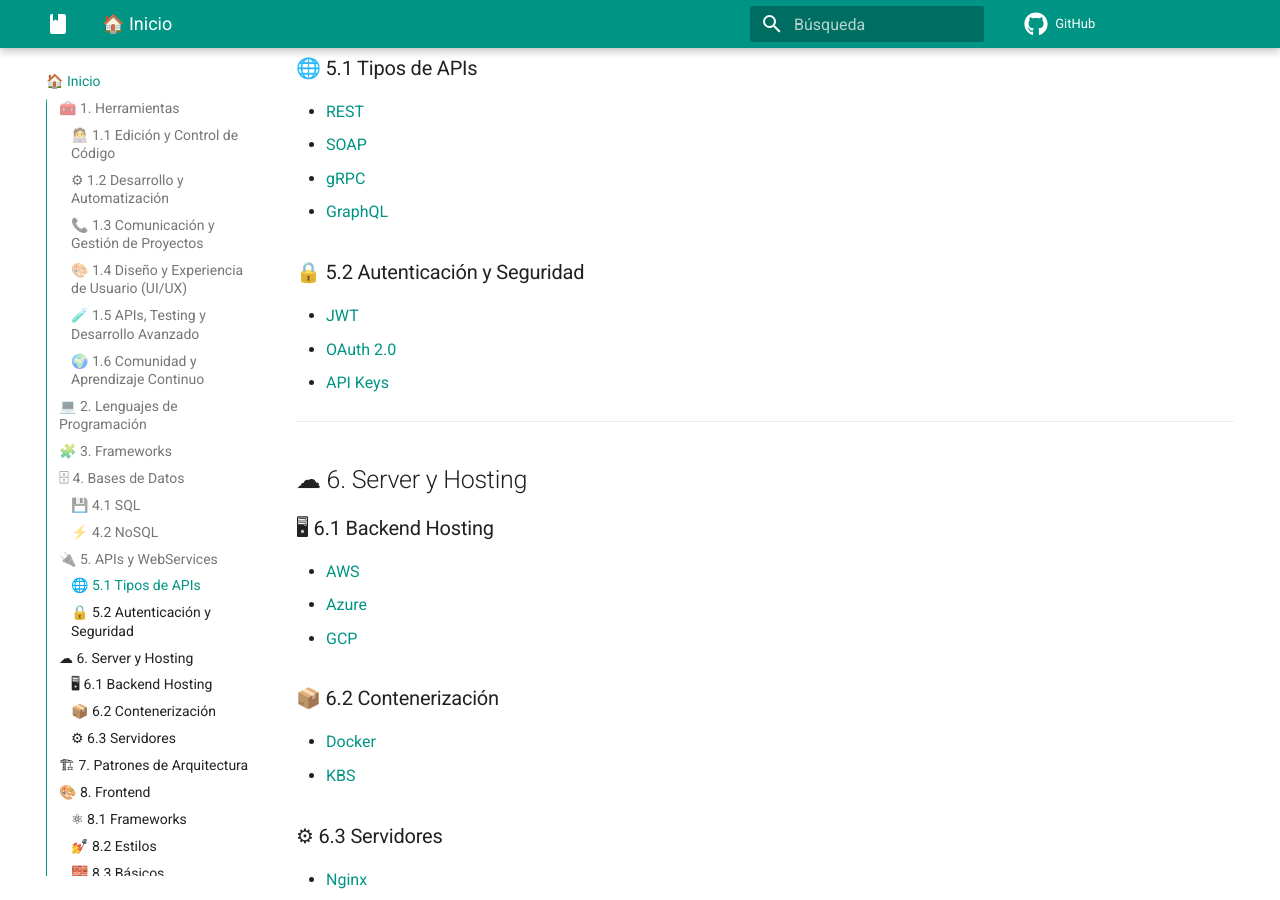
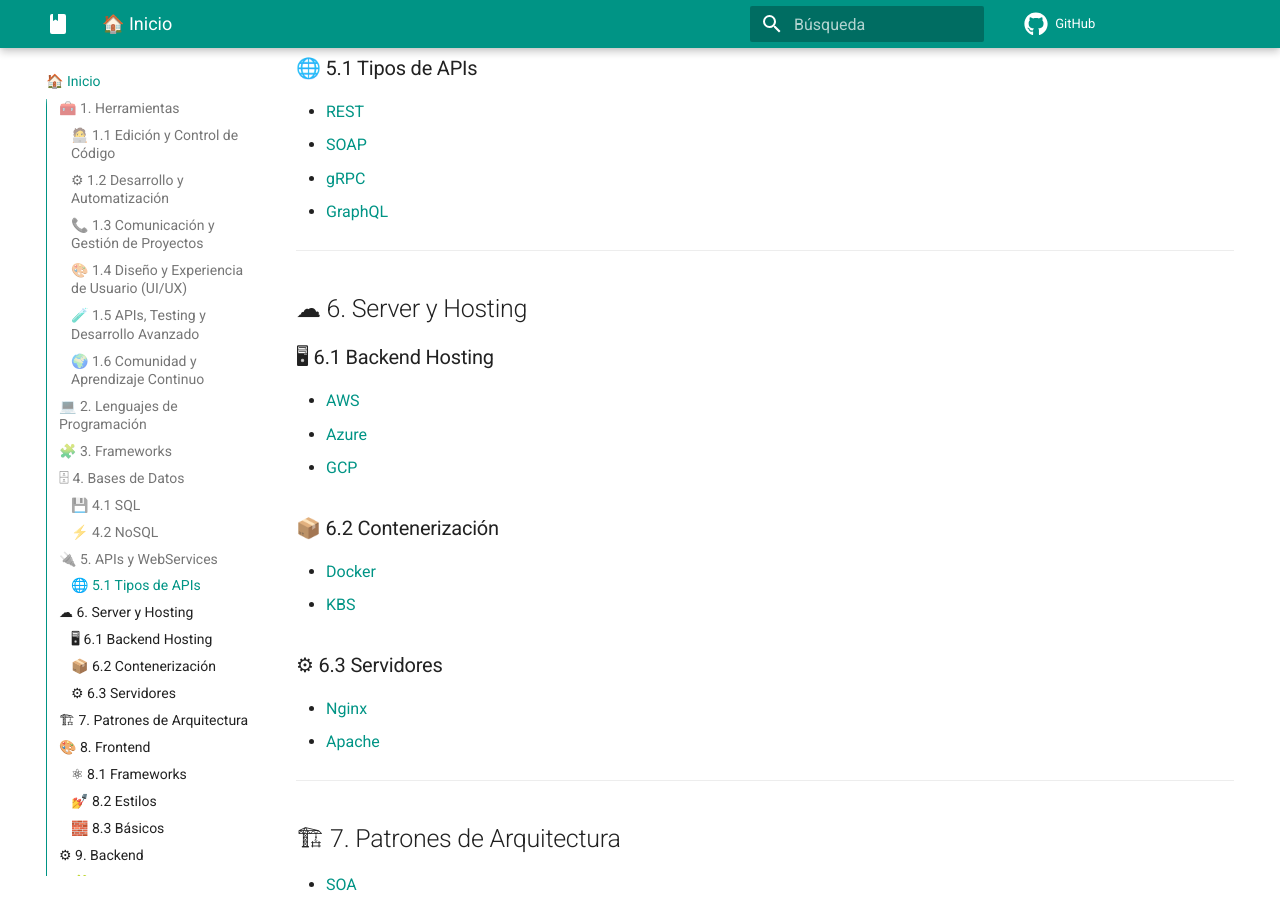
Before and after one commit to lrmilians/dev-notes-lr, an MkDocs documentation site: the page built from docs/index.md, in a window 1280 px wide and 900 px high, scrolled down 2627 px. Built offline with MkDocs 1.6.1 and Material for MkDocs 9.7.7, drawn with Linux system fonts in a browser that asks for light colours; comment, search, counter and statistics services are not loaded; part of the change alters nothing that is shown.

Commit message:
Remove deprecated API and database documentation files; update links in index and mkdocs configuration

```diff
--- a/docs/index.md
+++ b/docs/index.md
@@ -43,13 +43,13 @@ Aquí encontrarás toda la documentación estructurada para crecer como ingenier
 ---
 
 ## 💻 2. Lenguajes de Programación
-- [PHP](lenguajes/php.md)
-- [JavaScript](lenguajes/javascript.md)
-- [Python](lenguajes/python.md)
-- [C#](lenguajes/csharp.md)
-- [Java](lenguajes/java.md)
-- [Rust](lenguajes/rust.md)
-- [Go](lenguajes/go.md)
+- [PHP](languages/php.md)
+- [JavaScript](languages/javascript.md)
+- [Python](languages/python.md)
+- [C#](languages/csharp.md)
+- [Java](languages/java.md)
+- [Rust](languages/rust.md)
+- [Go](languages/go.md)
 
 ---
 
@@ -67,27 +67,22 @@ Aquí encontrarás toda la documentación estructurada para crecer como ingenier
 ## 🗄 4. Bases de Datos
 
 ### 💾 4.1 SQL
-- [MySQL](bases-datos/sql/mysql.md)
-- [PostgreSQL](bases-datos/sql/postgresql.md)
+- [MySQL](data-bases/sql/mysql.md)
+- [PostgreSQL](data-bases/sql/postgresql.md)
 
 ### ⚡ 4.2 NoSQL
-- [Firebase](bases-datos/nosql/firebase.md)
-- [MongoDB](bases-datos/nosql/mongodb.md)
+- [Firebase](data-bases/nosql/firebase.md)
+- [MongoDB](data-bases/nosql/mongodb.md)
 
 ---
 
 ## 🔌 5. APIs y WebServices
 
 ### 🌐 5.1 Tipos de APIs
-- [REST](apis-webservices/tipos/rest.md)
-- [SOAP](apis-webservices/tipos/soap.md)
-- [gRPC](apis-webservices/tipos/grpc.md)
-- [GraphQL](apis-webservices/tipos/graphql.md)
-
-### 🔒 5.2 Autenticación y Seguridad
-- [JWT](apis-webservices/autenticacion-security/jwt.md)
-- [OAuth 2.0](apis-webservices/autenticacion-security/oauth2.md)
-- [API Keys](apis-webservices/autenticacion-security/api-keys.md)
+- [REST](apis-webservices/types/rest.md)
+- [SOAP](apis-webservices/types/soap.md)
+- [gRPC](apis-webservices/types/grpc.md)
+- [GraphQL](apis-webservices/types/graphql.md)
 
 ---
 
@@ -99,8 +94,8 @@ Aquí encontrarás toda la documentación estructurada para crecer como ingenier
 - [GCP](server-hosting/backend-hosting/gcp.md)
 
 ### 📦 6.2 Contenerización
-- [Docker](server-hosting/contenerizacion/docker.md)
-- [KBS](server-hosting/contenerizacion/kbs.md)
+- [Docker](server-hosting/containerization/docker.md)
+- [KBS](server-hosting/containerization/kbs.md)
 
 ### ⚙ 6.3 Servidores
 - [Nginx](server-hosting/server/nginx.md)
@@ -109,13 +104,13 @@ Aquí encontrarás toda la documentación estructurada para crecer como ingenier
 ---
 
 ## 🏗 7. Patrones de Arquitectura
-- [SOA](patrones-arquitectura/soa.md)
-- [Layered](patrones-arquitectura/layered.md)
-- [Microservicios](patrones-arquitectura/microservicios.md)
-- [Event Driven](patrones-arquitectura/event-driven.md)
-- [MVC](patrones-arquitectura/mvc.md)
-- [Master-Slave](patrones-arquitectura/master-slave.md)
-- [Monolito](patrones-arquitectura/monolito.md)
+- [SOA](architectural-patterns/soa.md)
+- [Layered](architectural-patterns/layered.md)
+- [Microservicios](architectural-patterns/microservicios.md)
+- [Event Driven](architectural-patterns/event-driven.md)
+- [MVC](architectural-patterns/mvc.md)
+- [Master-Slave](architectural-patterns/master-slave.md)
+- [Monolito](architectural-patterns/monolito.md)
 
 ---
 
@@ -128,23 +123,23 @@ Aquí encontrarás toda la documentación estructurada para crecer como ingenier
 - [Svelte](frontend/frameworks/svelte.md)
 
 ### 💅 8.2 Estilos
-- [Tailwind CSS](frontend/estilos/tailwind.md)
-- [Bootstrap](frontend/estilos/bootstrap.md)
+- [Tailwind CSS](frontend/styles/tailwind.md)
+- [Bootstrap](frontend/styles/bootstrap.md)
 
 ### 🧱 8.3 Básicos
-- [JavaScript](frontend/basicos/javascript.md)
-- [HTML5](frontend/basicos/html5.md)
-- [CSS](frontend/basicos/css.md)
+- [JavaScript](frontend/basics/javascript.md)
+- [HTML5](frontend/basics/html5.md)
+- [CSS](frontend/basics/css.md)
 
 ---
 
 ## ⚙ 9. Backend
 
 ### 🧩 9.1 Lenguajes
-- [Python](backend/lenguajes/python.md)
-- [Java](backend/lenguajes/java.md)
-- [C#](backend/lenguajes/csharp.md)
-- [C++](backend/lenguajes/cpp.md)
+- [Python](backend/languages/python.md)
+- [Java](backend/languages/java.md)
+- [C#](backend/languages/csharp.md)
+- [C++](backend/languages/cpp.md)
 
 ### 🔄 9.2 Middleware
 - [RabbitMQ](backend/middleware/rabbitmq.md)
@@ -153,15 +148,15 @@ Aquí encontrarás toda la documentación estructurada para crecer como ingenier
 - [Redis](backend/middleware/redis.md)
 
 ### 🔗 9.3 Comunicación
-- [REST](backend/comunicacion/rest.md)
-- [SOAP](backend/comunicacion/soap.md)
-- [gRPC](backend/comunicacion/grpc.md)
-- [GraphQL](backend/comunicacion/graphql.md)
+- [REST](backend/communication/rest.md)
+- [SOAP](backend/communication/soap.md)
+- [gRPC](backend/communication/grpc.md)
+- [GraphQL](backend/communication/graphql.md)
 
 ---
 
 ## 📚 10. Libros
-- [Índice de Lecturas](libros/index.md)
+- [Índice de Lecturas](books/index.md)
 
 ---
 
--- a/mkdocs.yml
+++ b/mkdocs.yml
@@ -85,13 +85,13 @@ nav:
           - Amigoscode: tools/learning-community/amigoscode.md
           - GitHub Discussions & Dev.to: tools/learning-community/github-discussions-devto.md
   - 💻 Lenguajes de Programación:
-      - PHP: lenguajes/php.md
-      - JavaScript: lenguajes/javascript.md
-      - Python: lenguajes/python.md
-      - C#: lenguajes/csharp.md
-      - Java: lenguajes/java.md
-      - Rust: lenguajes/rust.md
-      - Go: lenguajes/go.md
+      - PHP: languages/php.md
+      - JavaScript: languages/javascript.md
+      - Python: languages/python.md
+      - C#: languages/csharp.md
+      - Java: languages/java.md
+      - Rust: languages/rust.md
+      - Go: languages/go.md
   - 🧩 Frameworks:
       - Django: frameworks/django.md
       - Spring Boot: frameworks/springboot.md
@@ -102,17 +102,17 @@ nav:
       - Symfony: frameworks/symfony.md
   - 🗄 Bases de Datos:
       - SQL:
-          - MySQL: bases-datos/sql/mysql.md
-          - PostgreSQL: bases-datos/sql/postgresql.md
+          - MySQL: data-bases/sql/mysql.md
+          - PostgreSQL: data-bases/sql/postgresql.md
       - NoSQL:
-          - Firebase: bases-datos/nosql/firebase.md
-          - MongoDB: bases-datos/nosql/mongodb.md
+          - Firebase: data-bases/nosql/firebase.md
+          - MongoDB: data-bases/nosql/mongodb.md
   - 🔌 APIs y WebServices:
       - Tipos:
-          - REST: apis-webservices/tipos/rest.md
-          - SOAP: apis-webservices/tipos/soap.md
-          - gRPC: apis-webservices/tipos/grpc.md
-          - GraphQL: apis-webservices/tipos/graphql.md
+          - REST: apis-webservices/types/rest.md
+          - SOAP: apis-webservices/types/soap.md
+          - gRPC: apis-webservices/types/grpc.md
+          - GraphQL: apis-webservices/types/graphql.md
   - ☁ Server y Hosting:
       - Backend Hosting:
           - AWS: server-hosting/backend-hosting/aws.md
```
Also changed, not shown: docs/apis-webservices/types/graphql.md (added), docs/apis-webservices/types/grpc.md (added), docs/apis-webservices/types/rest.md (added), docs/apis-webservices/types/soap.md (added), docs/data-bases/nosql/firebase.md (added), docs/data-bases/nosql/mongodb.md (added), docs/data-bases/sql/mysql.md (added), docs/data-bases/sql/postgresql.md (added), docs/languages/csharp.md (added), docs/languages/go.md (added), docs/languages/java.md (added), docs/languages/javascript.md (added), docs/languages/php.md (added), docs/languages/python.md (added), 1 more files.
